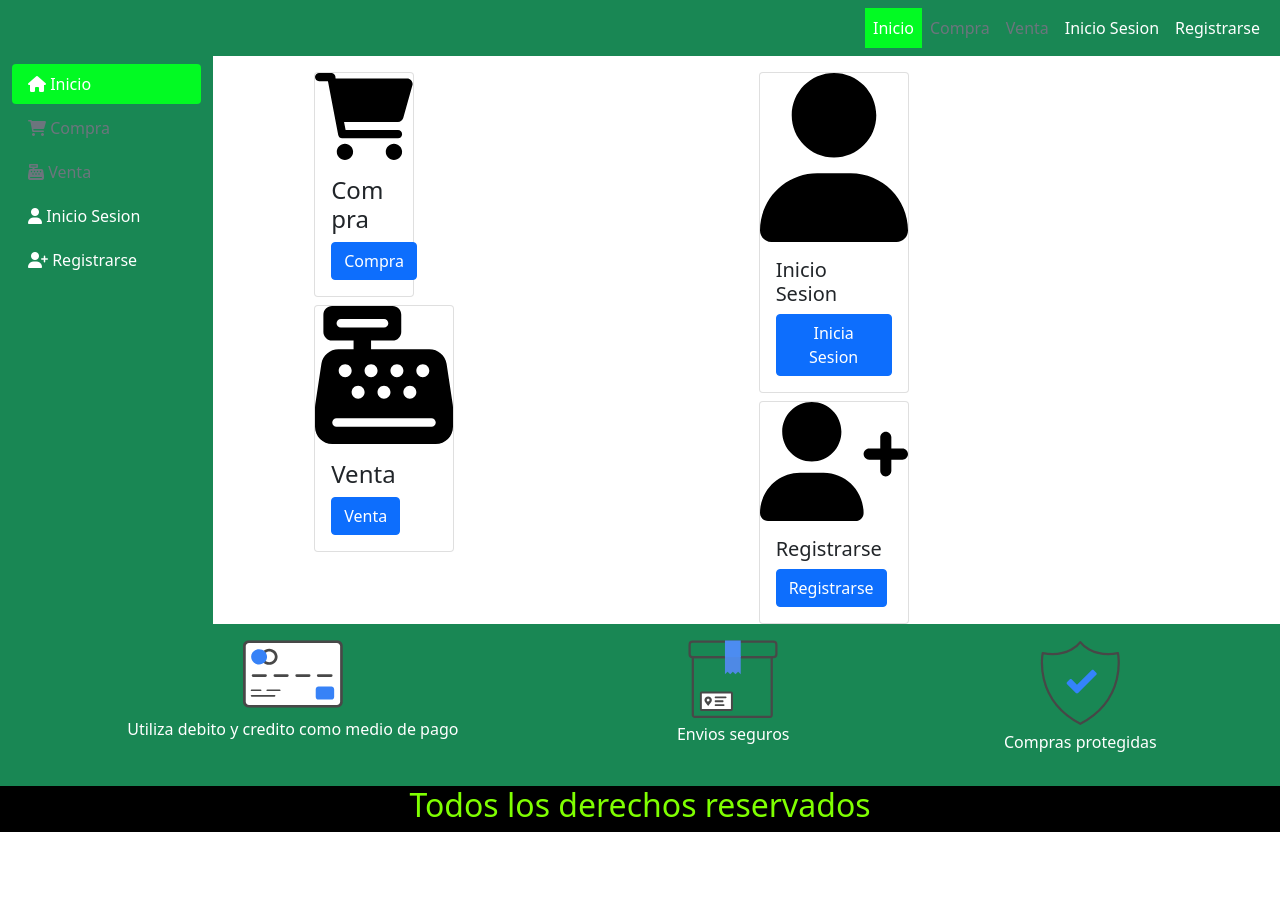
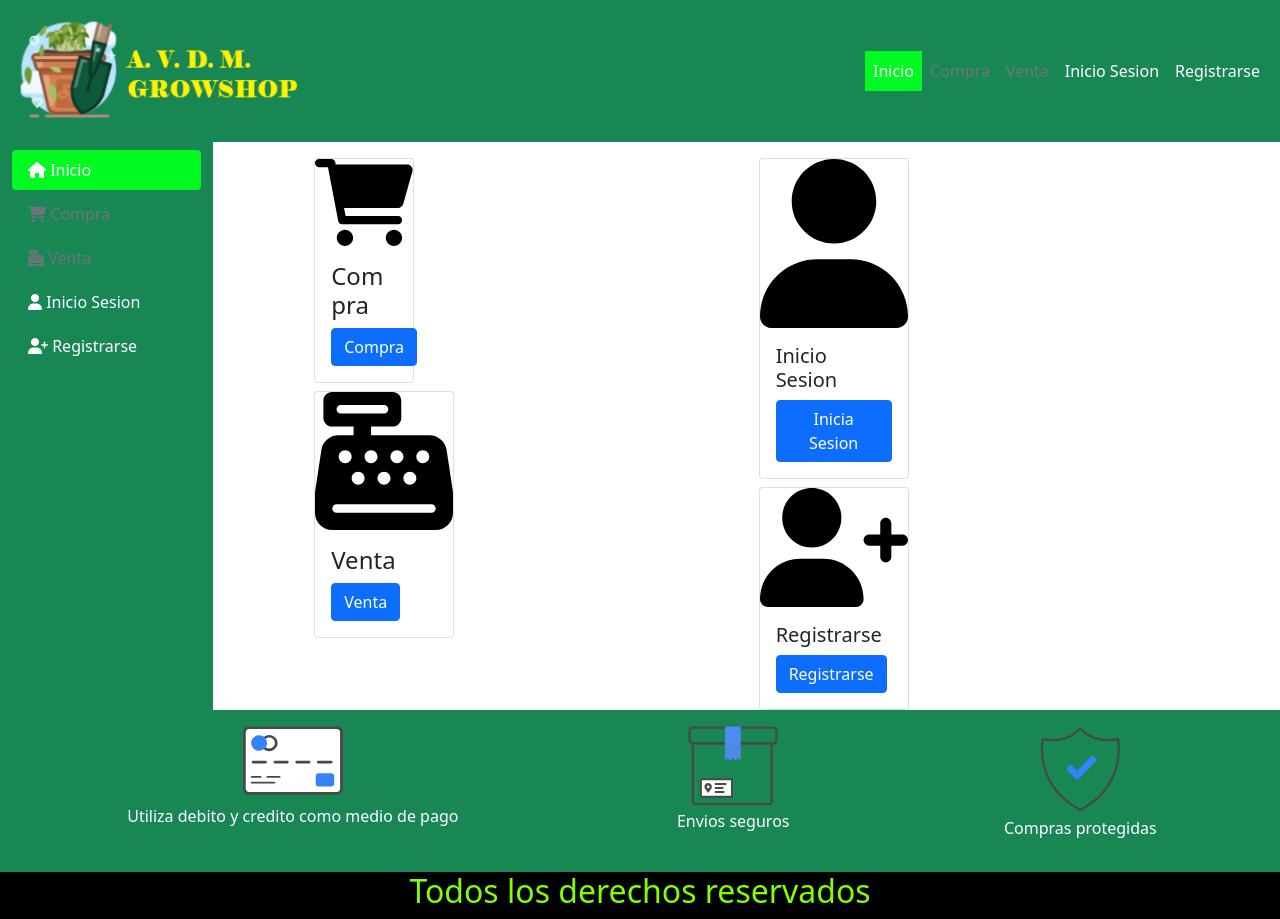
Before and after one commit to RagnaCr1ms0n/otro, a plain HTML site: page index.html in a window 1280 px wide. Before the commit the page ends 832 px from the top, so only its background shows below. Drawn offline with nearby package versions, Linux system fonts and the light colour scheme; the site is published under a folder, as on GitHub Pages, so addresses that start at the root find nothing.

Commit message:
parece que resulto

```diff
--- a/index.html
+++ b/index.html
@@ -16,7 +16,7 @@
 
   <nav class="navbar navbar-expand-sm bg-success navbar-success">
     <div class="container-fluid">
-      <a class="navbar-brand" href="index.html"><img src="/img/nuevo logo.png" alt="" width="300"></a>
+      <a class="navbar-brand" href="index.html"><img src="img/nuevo logo.png" alt="" width="300"></a>
       <button class="navbar-toggler" type="button" data-bs-toggle="collapse" data-bs-target="#collapsibleNavbar">
         <span class="navbar-toggler-icon"></span>
       </button>
```
